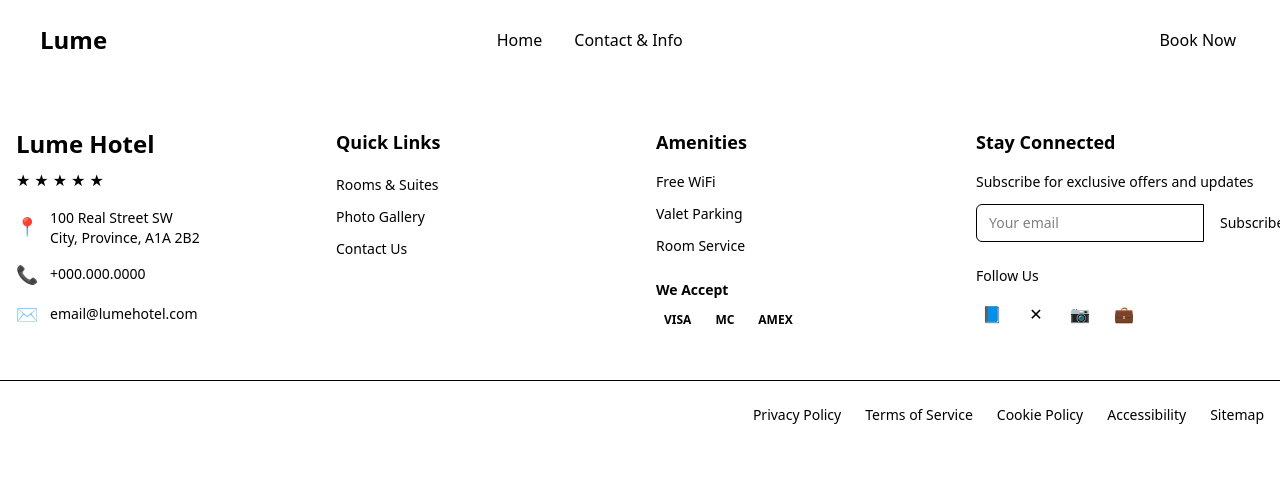
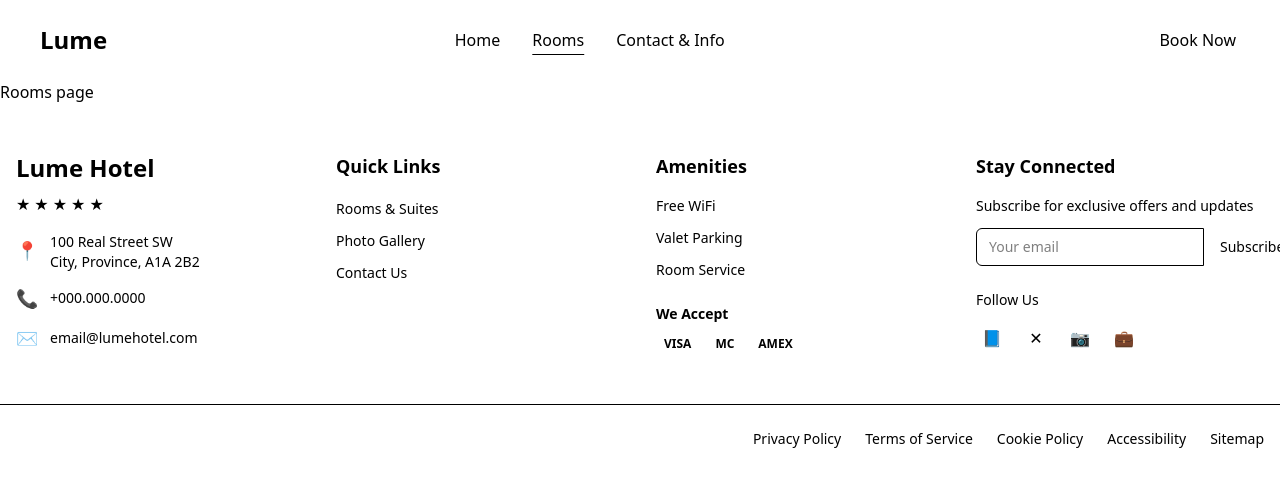
Before and after one commit to olivia497/lume-hotel-project, a React (Vite) app: page /rooms in a window 1280 px wide. Shown: the top 486 px of the page. Built offline with nearby package versions, Linux system fonts and the light colour scheme.

Commit message:
Rooms route added

```diff
--- a/src/App.jsx
+++ b/src/App.jsx
@@ -3,6 +3,7 @@ import Navbar from "./components/Navbar"
 import Home from "./pages/HomePage"
 import BookNow from './pages/BookNow'
 import Contact from './pages/Contact'
+import Rooms from './pages/Rooms'
 import Footer from './components/Footer'
 import { Route, Routes } from 'react-router-dom'
 
@@ -13,8 +14,9 @@ const App = () => {
       <div className='container'>
         <Routes>
           <Route path='/' element={<Home />} />
+          <Route path='/rooms' element={<Rooms />} />
+          <Route path='/contact' element={<Contact />} />
           <Route path='/booknow' element={<BookNow />} />
-          <Route path='/contact' element={<Contact />} />
         </Routes>
       </div>
       <Footer />
--- a/src/components/Navbar.jsx
+++ b/src/components/Navbar.jsx
@@ -34,6 +34,12 @@ const Navbar = () => {
                 Home
               </NavLink>
               <NavLink
+                to="/rooms"
+                className={linkClass}
+              >
+                Rooms
+              </NavLink>
+              <NavLink
                 to="/contact"
                 className={linkClass}
               >
--- /dev/null
+++ b/src/pages/Rooms.jsx
@@ -0,0 +1,11 @@
+import React from 'react'
+
+const Rooms = () => {
+  return (
+    <div>
+      <p>Rooms page</p>
+    </div>
+  )
+}
+
+export default Rooms
```
